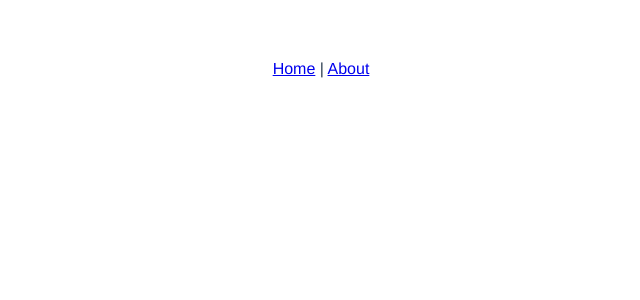
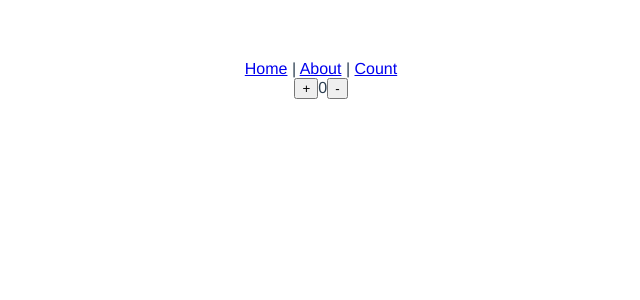
Before and after one commit to 1eeing/blog-for-node-and-vue, a Vue app: page /count in a window 1280 px wide. Shown: the top 300 px of the page, without its empty margins (319-959 px from the left). Built offline with nearby package versions, Linux system fonts and the light colour scheme.

Commit message:
学习并实操Vuex

```diff
--- a/package.json
+++ b/package.json
@@ -9,7 +9,8 @@
   },
   "dependencies": {
     "vue": "^2.5.17",
-    "vue-router": "^3.0.1"
+    "vue-router": "^3.0.1",
+    "vuex": "^3.0.1"
   },
   "devDependencies": {
     "@vue/cli-plugin-babel": "^3.0.5",
--- a/src/App.vue
+++ b/src/App.vue
@@ -2,7 +2,8 @@
   <div id="app">
     <div id="nav">
       <router-link to="/">Home</router-link> |
-      <router-link to="/about">About</router-link>
+      <router-link to="/about">About</router-link> |
+      <router-link to="/count">Count</router-link>
     </div>
     <router-view/>
   </div>
--- a/src/main.js
+++ b/src/main.js
@@ -1,10 +1,12 @@
 import Vue from 'vue'
 import App from './App.vue'
 import router from './router'
+import store from './store'
 
 Vue.config.productionTip = false
 
 new Vue({
   router,
+  store,
   render: h => h(App)
 }).$mount('#app')
--- a/src/router.js
+++ b/src/router.js
@@ -1,8 +1,9 @@
-import Vue from 'vue'
-import Router from 'vue-router'
-import Home from './views/Home.vue'
+import Vue from 'vue';
+import Router from 'vue-router';
+import Home from './views/Home';
+import Count from './views/Count';
 
-Vue.use(Router)
+Vue.use(Router);
 
 export default new Router({
   mode: 'history',
@@ -20,6 +21,11 @@ export default new Router({
       // this generates a separate chunk (about.[hash].js) for this route
       // which is lazy-loaded when the route is visited.
       component: () => import(/* webpackChunkName: "about" */ './views/About.vue')
+    },
+    {
+      path: '/count',
+      name: 'count',
+      component: Count
     }
   ]
 })
--- /dev/null
+++ b/src/store.js
@@ -0,0 +1,25 @@
+import Vue from 'vue'
+import Vuex from 'vuex'
+
+Vue.use(Vuex)
+
+export default new Vuex.Store({
+  state: {
+    count: 0
+  },
+  mutations: {
+    increment(state) {
+      state.count++;
+    },
+    decrement(state) {
+      state.count--;
+    }
+  },
+  actions: {
+    decrement({commit}) {
+      setTimeout(() => {
+        commit('decrement');
+      }, 1000);
+    }
+  }
+})
--- /dev/null
+++ b/src/views/Count.vue
@@ -0,0 +1,27 @@
+<template>
+    <div>
+        <button v-on:click="increment">+</button>
+        <span>{{count}}</span>
+        <button v-on:click="decrement">-</button>
+    </div>
+</template>
+
+<script>
+import {mapActions} from 'vuex';
+export default {
+    name: 'count',
+    computed: {
+        count() {
+            return this.$store.state.count;
+        }
+    },
+    methods: {
+        increment() {
+            this.$store.commit('increment');
+        },
+        ...mapActions([
+            'decrement'
+        ])
+    }
+}
+</script>
```
